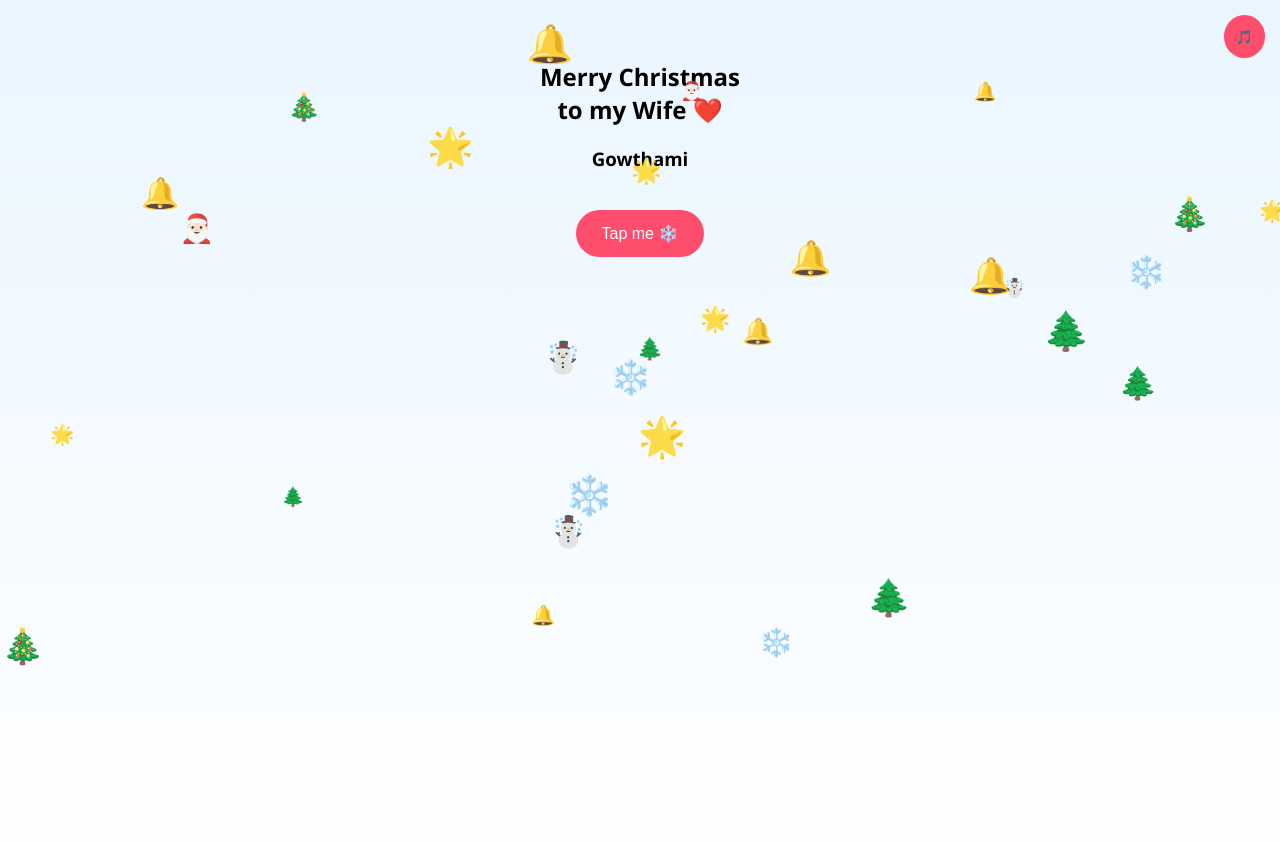
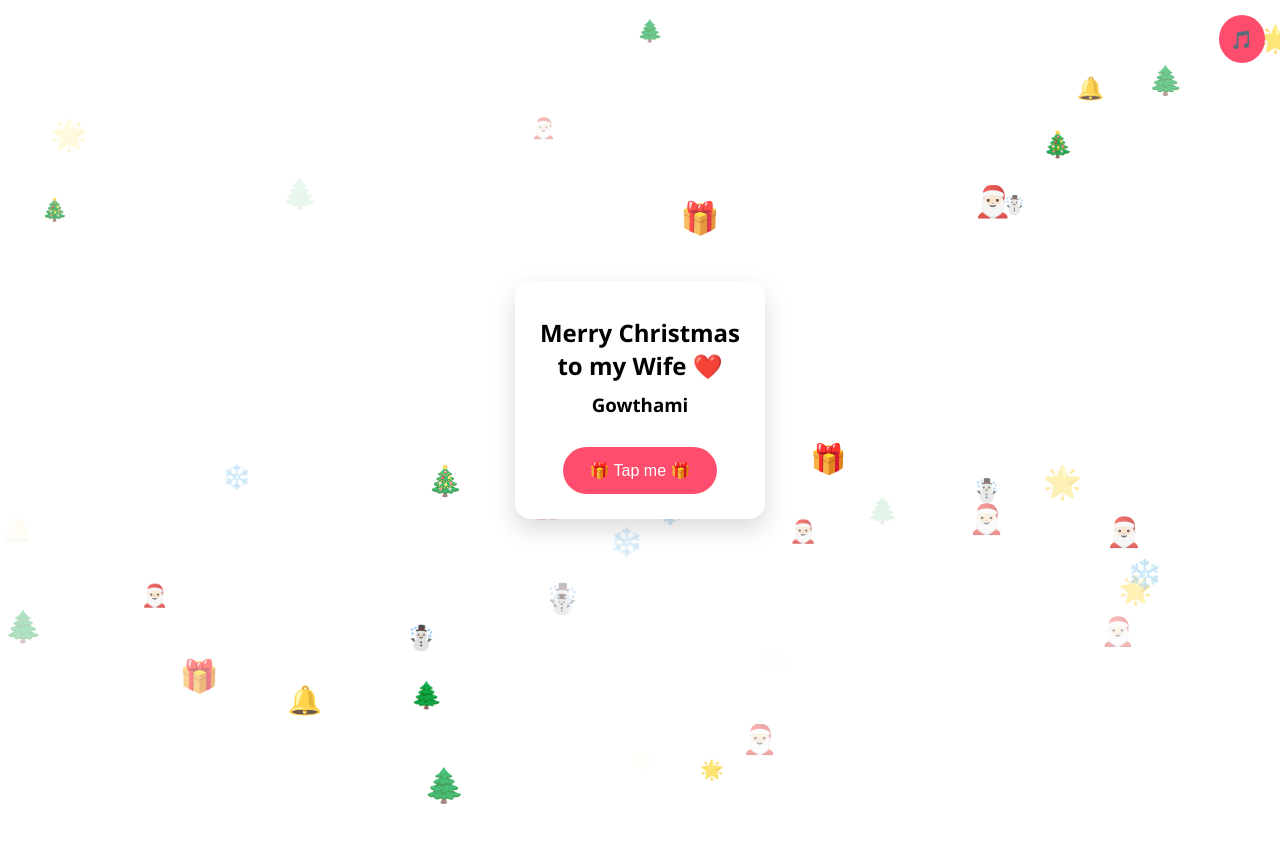
Before and after one commit to uttamgowda0001-blip/christmas-gowthami, a plain HTML site: page index.html in a window 1280 px wide. After the commit the page ends 800 px from the top, so only its background shows below. Drawn offline with Linux system fonts and the light colour scheme.

Commit message:
Finalize Christmas surprise with centered content and falling icons

```diff
--- a/index.html
+++ b/index.html
@@ -1,8 +1,8 @@
 <!DOCTYPE html>
 <html lang="en">
 <head>
-<meta charset="UTF-8">
-<meta name="viewport" content="width=device-width, initial-scale=1.0">
+  <meta charset="UTF-8" />
+  <meta name="viewport" content="width=device-width, initial-scale=1.0"/>
   <title>Merry Christmas Gowthami ❤️</title>
 
   <style>
@@ -10,39 +10,57 @@ body {
       margin: 0;
       font-family: 'Segoe UI', sans-serif;
       background: linear-gradient(#eaf6ff, #ffffff);
+      overflow: hidden;
       text-align: center;
-  overflow-x: hidden;
     }
 
     /* Sections */
     .section {
       display: none;
-  padding: 40px 20px;
-  min-height: 100vh;
+      height: 100vh;
+      width: 100vw;
+      align-items: center;
+      justify-content: center;
+      flex-direction: column;
+      position: absolute;
+      top: 0;
+      left: 0;
     }
 
     .section.active {
-  display: block;
+      display: flex;
     }
 
+    /* Card */
     .card {
       background: white;
       padding: 25px;
-  border-radius: 15px;
-  max-width: 380px;
-  margin: auto;
+      border-radius: 16px;
+      max-width: 360px;
+      margin: 20px;
       box-shadow: 0 10px 25px rgba(0,0,0,0.15);
+      z-index: 10;
+    }
+
+    h2, h3 {
+      margin: 10px 0;
     }
 
     button {
       padding: 14px 26px;
       font-size: 16px;
       border: none;
-  border-radius: 25px;
+      border-radius: 30px;
       background: #ff4d6d;
       color: white;
       cursor: pointer;
       margin-top: 20px;
+    }
+
+    .signature {
+      margin-top: 15px;
+      font-style: italic;
+      color: #ff4d6d;
     }
 
     /* Music button */
@@ -54,15 +72,9 @@ button {
       color: white;
       border-radius: 50%;
       padding: 12px;
-  font-size: 14px;
-  z-index: 10;
-}
-
-/* Signature */
-.signature {
-  margin-top: 20px;
-  font-style: italic;
-  color: #ff4d6d;
+      font-size: 18px;
+      z-index: 20;
+      cursor: pointer;
     }
 
     /* Falling icons */
@@ -70,8 +82,7 @@ button {
       position: fixed;
       top: -10px;
       animation: fall linear infinite;
-  opacity: 0.9;
-  z-index: 5;
+      z-index: 1;
       pointer-events: none;
     }
 
@@ -94,9 +105,11 @@ button {
 
 <!-- Section 1 -->
 <div class="section active" id="s1">
+  <div class="card">
     <h2>Merry Christmas<br>to my Wife ❤️</h2>
     <h3>Gowthami</h3>
-  <button onclick="next(2)">Tap me ❄️</button>
+    <button onclick="next(2)">🎁 Tap me 🎁</button>
+  </div>
 </div>
 
 <!-- Section 2 -->
@@ -104,12 +117,10 @@ button {
   <div class="card">
     <h3>Just for you 💖</h3>
     <p>
-      I don’t need any gift this Christmas,<br>
-      because I already have you.<br><br>
-      You are my smile, my calm,<br>
-      and my forever.
+      This Christmas, I just want you to know<br>
+      how deeply special you are to me.
     </p>
-    <button onclick="next(3)">Open it 🎄</button>
+    <button onclick="next(3)">🎁 Open it 🎁</button>
   </div>
 </div>
 
@@ -118,16 +129,12 @@ button {
   <div class="card">
     <h3>Merry Christmas ❤️</h3>
     <p>
-      This Christmas, I just want you to know<br>
-      how deeply special you are to me.<br><br>
-
+      This Christmas, I just want you to know how deeply special you are to me.<br><br>
       Gowthami, you are not just my wife,<br>
-      you are my happiness, my peace,<br>
-      and my safest place.<br><br>
-
+      you are my happiness, my peace, and my safest place.<br><br>
       Every smile of mine has your reason,<br>
       every dream of mine has your name.<br><br>
-
+      Having you in my life is already the greatest blessing.<br><br>
       <b>Merry Christmas, my love 🎄✨</b>
     </p>
     <div class="signature">
@@ -137,27 +144,24 @@ button {
 </div>
 
 <script>
+/* Section navigation */
 function next(n){
-  document.querySelectorAll('.section').forEach(s =>
-    s.classList.remove('active')
-  );
-  document.getElementById('s' + n).classList.add('active');
+  document.querySelectorAll('.section').forEach(s => s.classList.remove('active'));
+  document.getElementById('s'+n).classList.add('active');
 }
 
 /* Falling Christmas icons */
-const icons = ["❄️","☃️","🌲","🌟","🎄","🔔","🎅🏻"];
+const icons = ["❄️","☃️","🌲","🌟","🎄","🔔","🎅🏻","🎁"];
 
-for (let i = 0; i < 30; i++) {
-  let icon = document.createElement("div");
-  icon.className = "fall";
-  icon.innerHTML = icons[Math.floor(Math.random() * icons.length)];
-
-  icon.style.left = Math.random() * 100 + "vw";
-  icon.style.fontSize = (18 + Math.random() * 22) + "px";
-  icon.style.animationDuration = (4 + Math.random() * 6) + "s";
-  icon.style.animationDelay = Math.random() * 5 + "s";
-
-  document.body.appendChild(icon);
+for(let i = 0; i < 45; i++){
+  let el = document.createElement("div");
+  el.className = "fall";
+  el.innerHTML = icons[Math.floor(Math.random() * icons.length)];
+  el.style.left = Math.random() * 100 + "vw";
+  el.style.animationDuration = (4 + Math.random() * 6) + "s";
+  el.style.fontSize = (18 + Math.random() * 16) + "px";
+  el.style.opacity = Math.random();
+  document.body.appendChild(el);
 }
 
 /* Music toggle */
```
Lines whose indentation alone changed are shown as unchanged.
